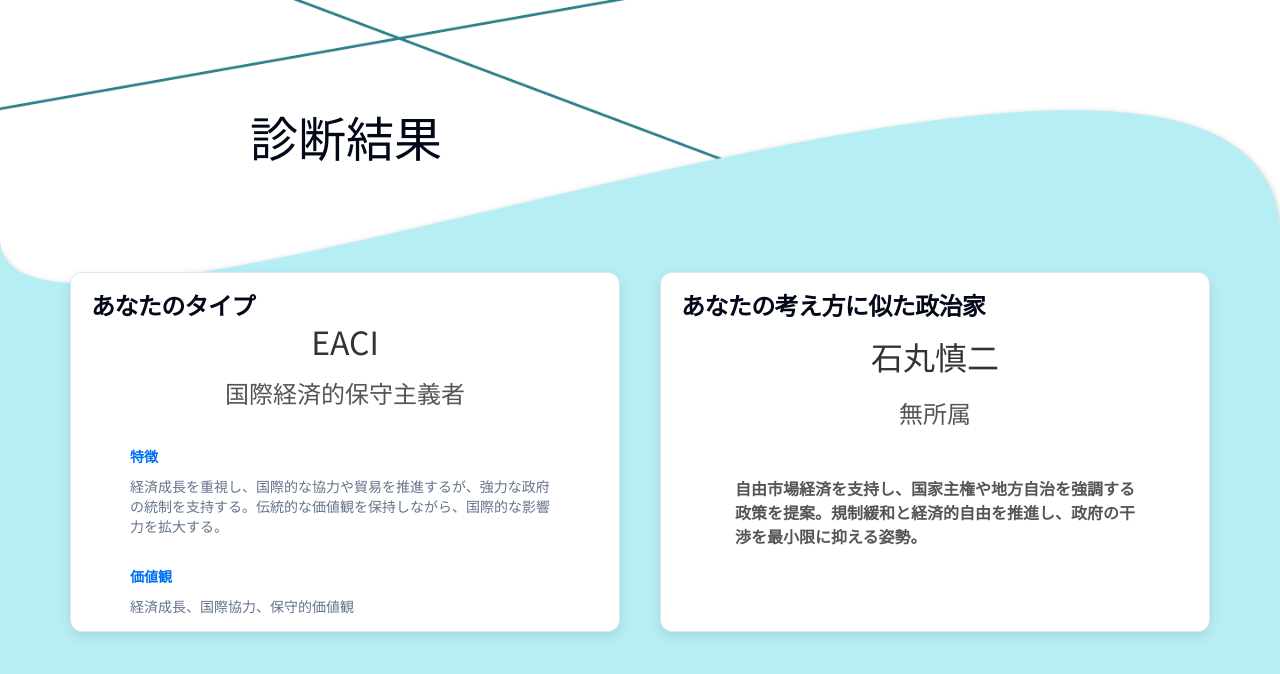
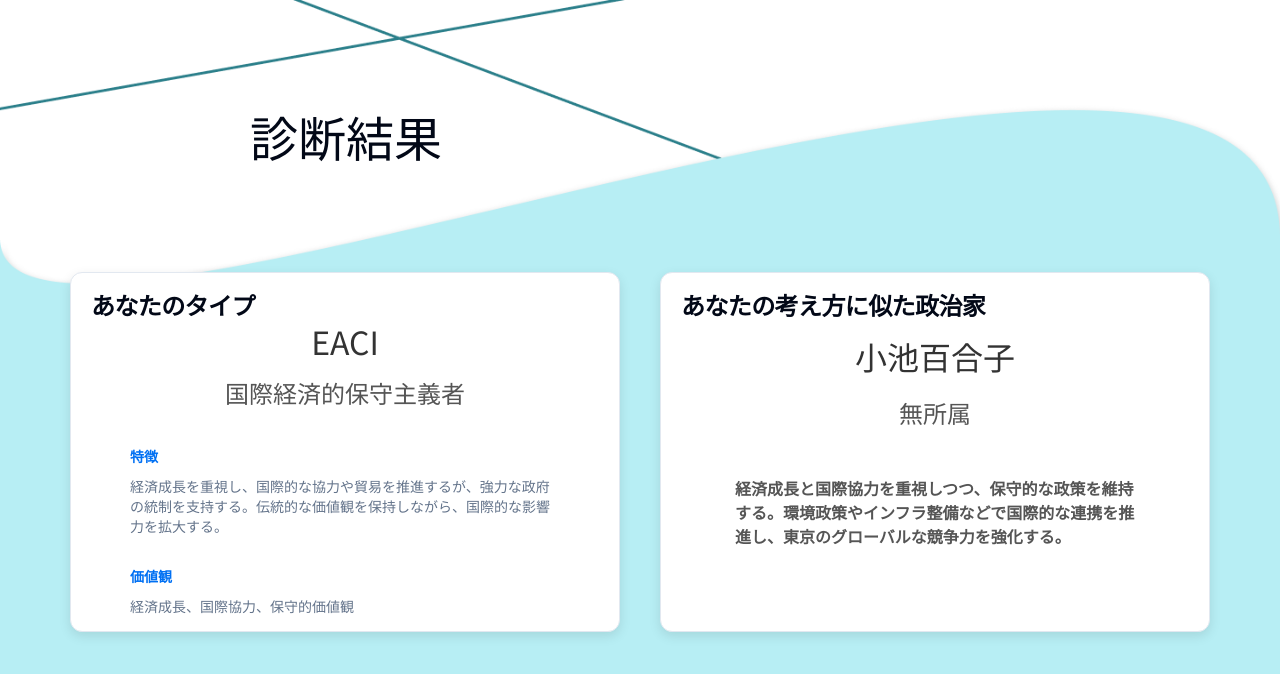
Before and after one commit to kapibara-tornado/frontend-app, a Next.js app: page /result in a window 1280 px wide. Shown: the top 674 px of the page. Built offline with nearby package versions, Linux system fonts and the light colour scheme.

Commit message:
add: similar politician data

```diff
--- a/src/app/data/similarPoliticianData.ts
+++ b/src/app/data/similarPoliticianData.ts
@@ -4,23 +4,114 @@ import { PoliticianInfo } from '../types/types';
 export const SimilarPolitician: PoliticianInfo[] = [
   {
     id: 1,
+    politicianName: '田母神俊雄',
+    partyName: '無所属',
+    explanation:
+      '経済成長と国防産業の強化などの経済安定を重視し、強い政府の統制を支持する保守的な政策を展開している。',
+  },
+  {
+    id: 2,
     politicianName: '小池百合子',
     partyName: '無所属',
     explanation:
-      '経済成長と国際協力を重視しつつ、保守的な政策を維持。環境政策やインフラ整備などで国際的な連携を推進し、東京のグローバルな競争力を強化。',
-  },
-  {
-    id: 2,
-    politicianName: '石丸慎二',
-    partyName: '無所属',
-    explanation:
-      '自由市場経済を支持し、国家主権や地方自治を強調する政策を提案。規制緩和と経済的自由を推進し、政府の干渉を最小限に抑える姿勢。',
+      '経済成長と国際協力を重視しつつ、保守的な政策を維持する。環境政策やインフラ整備などで国際的な連携を推進し、東京のグローバルな競争力を強化する。',
   },
   {
     id: 3,
+    politicianName: '木宮光喜',
+    partyName: '未来党',
+    explanation:
+      '経済的自由を強調し、国家の安定と主権を重視。新たな社会政策も推進するが、政府の干渉を最小限に抑える方針である。',
+  },
+  {
+    id: 4,
+    politicianName: '安野貴博',
+    partyName: '無所属',
+    explanation:
+      '経済の自由化と国際協力を重視する。新たな社会政策や価値観を支持しつつ、政府の干渉を最小限に抑える姿勢である。',
+  },
+  {
+    id: 5,
+    politicianName: '木宮光喜',
+    partyName: '未来党',
+    explanation:
+      '経済的自由を強調し、国家の安定と主権を重視。新たな社会政策も推進するが、政府の干渉を最小限に抑える方針である。',
+  },
+  {
+    id: 6,
+    politicianName: '石丸伸二',
+    partyName: '無所属',
+    explanation:
+      '自由市場経済を支持し、国家主権や地方自治を強調する政策を提案する。規制緩和と経済的自由を推進し、政府の干渉を最小限に抑える姿勢。',
+  },
+  {
+    id: 7,
+    politicianName: '木宮光喜',
+    partyName: '未来党',
+    explanation:
+      ' 経済的自由を重視し、自国の安定と主権を守ることを最優先に考える。新たな社会政策も推進するが、政府の介入を最小限に抑える。',
+  },
+  {
+    id: 8,
+    politicianName: '安野貴博',
+    partyName: '無所属',
+    explanation:
+      '経済の自由化と国際協力を重視する。新たな社会政策や価値観を支持しつつ、政府の干渉を最小限に抑える姿勢である。',
+  },
+  {
+    id: 9,
+    politicianName: '小池百合子',
+    partyName: '無所属',
+    explanation:
+      '社会的進歩と平等を推進しつつ、保守的な政策を維持する。自国の経済の安定のために強力な政府の統制を支持する。',
+  },
+  {
+    id: 10,
     politicianName: '蓮舫',
     partyName: '無所属',
     explanation:
-      '社会的進歩と国際協力を推進しつつ、安定した統治を重視。環境問題や社会保障などの改革に力を入れ、進歩的な政策を進めるが、保守的な側面も保持。',
+      '社会的進歩と国際協力を推進しつつ、安定した統治を重視する。環境問題や社会保障などの改革に力を入れ、進歩的な政策を進めるが、保守的な側面も持つ。',
+  },
+  {
+    id: 11,
+    politicianName: '内海聡',
+    partyName: '諸派',
+    explanation:
+      '社会的進歩を推進しつつ、自国の安定と主権を重視し、政府の介入を最小限に抑えた政策を支持している。',
+  },
+  {
+    id: 12,
+    politicianName: 'ひまそらあかね',
+    partyName: '無所属',
+    explanation:
+      '国家の安定のために国際協力を重視し、リベラルな社会政策を推進する。政府の干渉を最小限に抑えつつ、グローバルな課題に対応する方針である。',
+  },
+  {
+    id: 13,
+    politicianName: '石丸幸人',
+    partyName: '諸派',
+    explanation:
+      '政府の統制を抑えた経済的自由と市場競争を重視し、国家主権と保守的な価値観を尊重する政策を展開している。',
+  },
+  {
+    id: 14,
+    politicianName: '大和行男',
+    partyName: '無所属',
+    explanation:
+      '政府の統制を抑えた自由市場と経済的自由を支持する。国家の安定と保守的な価値観を尊重する政策を展開する。',
+  },
+  {
+    id: 15,
+    politicianName: '内海聡',
+    partyName: '未来党',
+    explanation:
+      '社会的進歩と新たな価値観を推進しつつ、国家の安定と主権を重視し、政府の介入を最小限に抑えた政策を支持している。',
+  },
+  {
+    id: 16,
+    politicianName: 'ひまそらあかね',
+    partyName: '無所属',
+    explanation:
+      '国際協力を重視し、新たな社会政策を推進する。政府の干渉を最小限に抑えつつ、グローバルな課題に対応する方針である。',
   },
 ];
```
